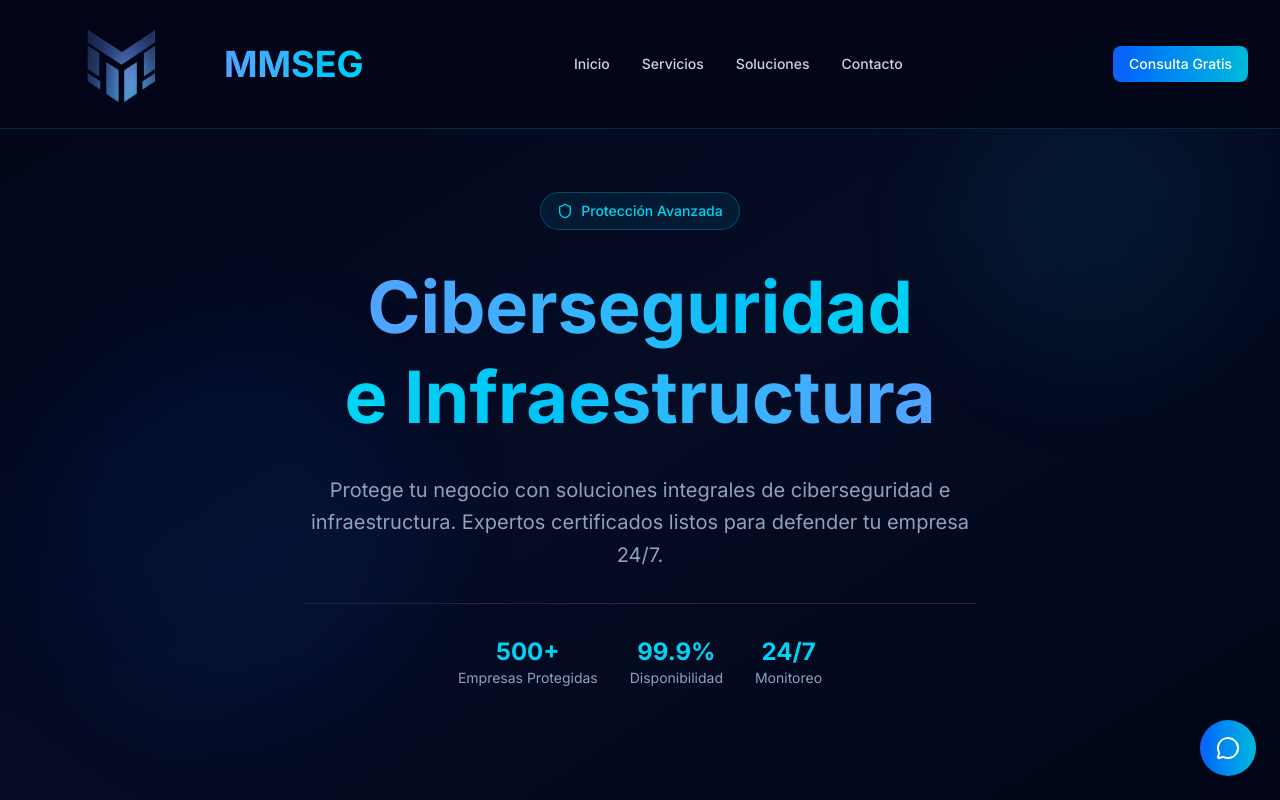
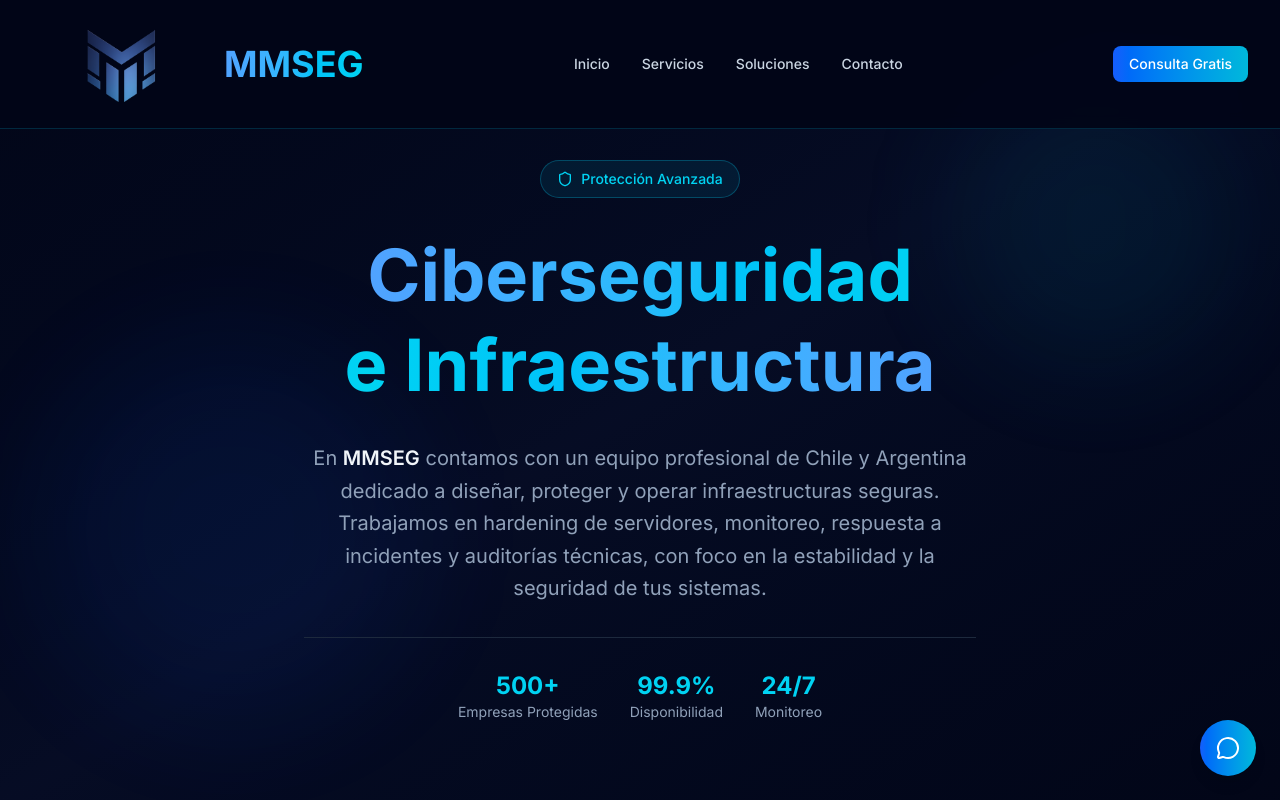
Before and after one commit to mmseg-2026/cybersecurity-website, a Next.js app: page / in a window 1280 px wide. Shown: the top 800 px of the page. Built offline with nearby package versions, Linux system fonts and the light colour scheme.

Commit message:
Update Hero.tsx

```diff
--- a/components/Hero.tsx
+++ b/components/Hero.tsx
@@ -37,12 +37,12 @@
               </span>
             </h1>
 
-            {/* Subheadline */}
+            {/* Subheadline (texto nuevo, mismos colores que antes) */}
             <p className="text-xl text-slate-400 leading-relaxed max-w-2xl mx-auto">
-              Protege tu negocio con soluciones integrales de ciberseguridad e infraestructura.
-              Expertos certificados listos para defender tu empresa 24/7.
+              En <span className="font-semibold text-slate-100">MMSEG</span> contamos con un equipo profesional de Chile y Argentina
+              dedicado a diseñar, proteger y operar infraestructuras seguras. Trabajamos en hardening de servidores,
+              monitoreo, respuesta a incidentes y auditorías técnicas, con foco en la estabilidad y la seguridad de tus sistemas.
             </p>
-
 
             {/* Trust Indicators */}
             <div className="flex flex-col sm:flex-row items-center justify-center gap-8 pt-8 border-t border-slate-800">
```
